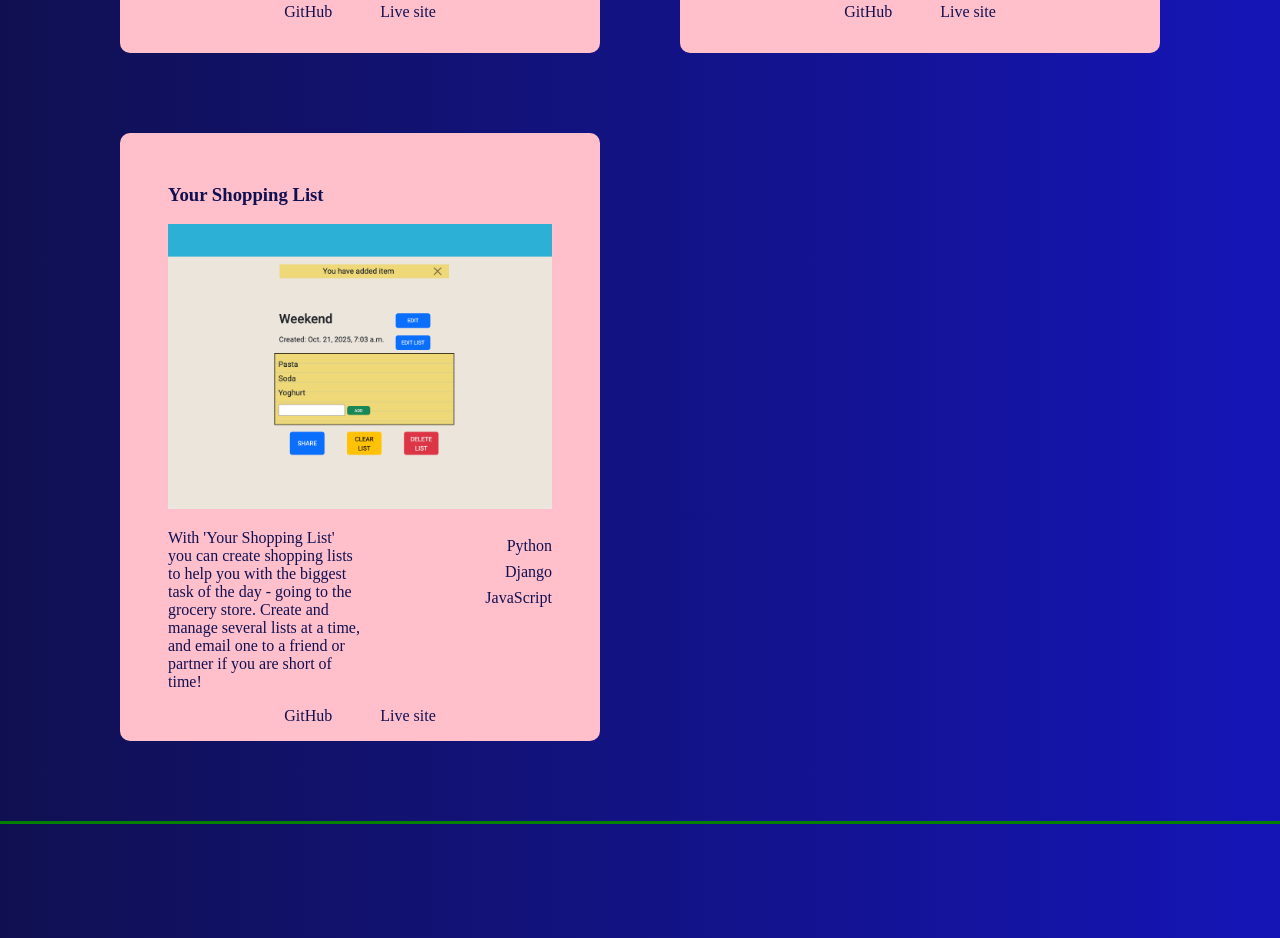
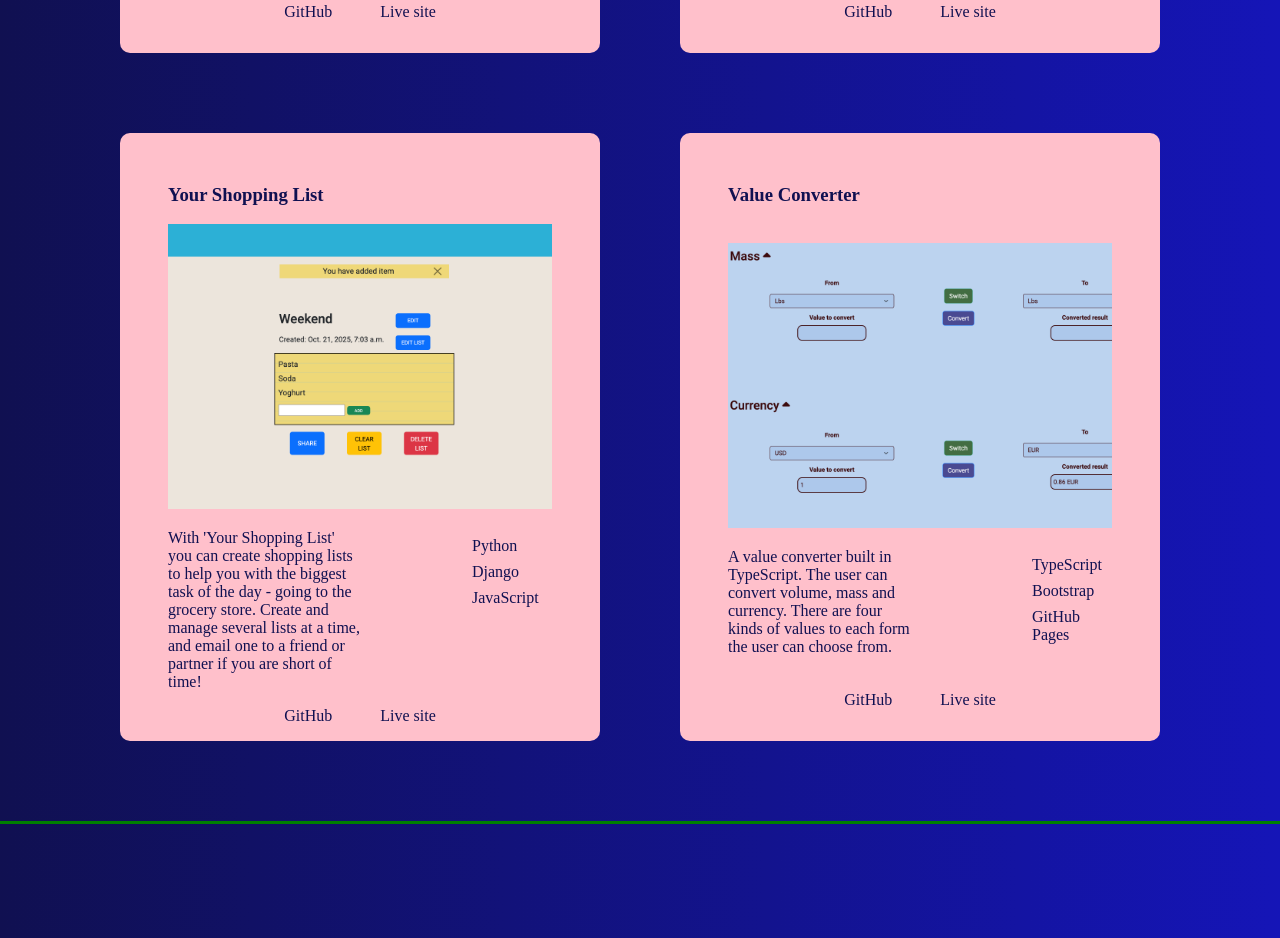
Before and after one commit to mikael-johnsson/portfolio_dev, a plain HTML site: page index.html in a window 1280 px wide. Shown: the part 1518-2456 px from the top of the page. Drawn offline with Linux system fonts and the light colour scheme.

Commit message:
add value converter to project

```diff
--- a/index.html
+++ b/index.html
@@ -140,6 +140,41 @@
               >
             </div>
           </div>
+          <div class="card">
+            <div class="card-top">
+              <h3>Value Converter</h3>
+            </div>
+            <div class="card-body">
+              <img
+                src="/assets/images/projects/screenshot_converter.png"
+                alt="Screenshot of the site 'Value Converter'"
+              />
+              <div class="text-container">
+                <p class="project-text">
+                  A value converter built in TypeScript. The user can convert
+                  volume, mass and currency. There are four kinds of values to
+                  each form the user can choose from.
+                </p>
+                <ul class="tech-list">
+                  <li>TypeScript</li>
+                  <li>Bootstrap</li>
+                  <li>GitHub Pages</li>
+                </ul>
+              </div>
+            </div>
+            <div class="card-bottom">
+              <a
+                href="https://github.com/mikael-johnsson/converter"
+                target="_blank"
+                >GitHub</a
+              >
+              <a
+                href="https://mikael-johnsson.github.io/converter/"
+                target="_blank"
+                >Live site</a
+              >
+            </div>
+          </div>
         </div>
       </section>
 
--- a/styles.scss
+++ b/styles.scss
@@ -103,7 +103,8 @@ header {
     }
 
     .tech-list {
-      text-align: right;
+      text-align: left;
+      padding-left: 7rem;
       margin: 0;
 
       li {
```
Also changed, not shown: assets/images/projects/screenshot_converter.png (added), styles.css, 1 other file.
